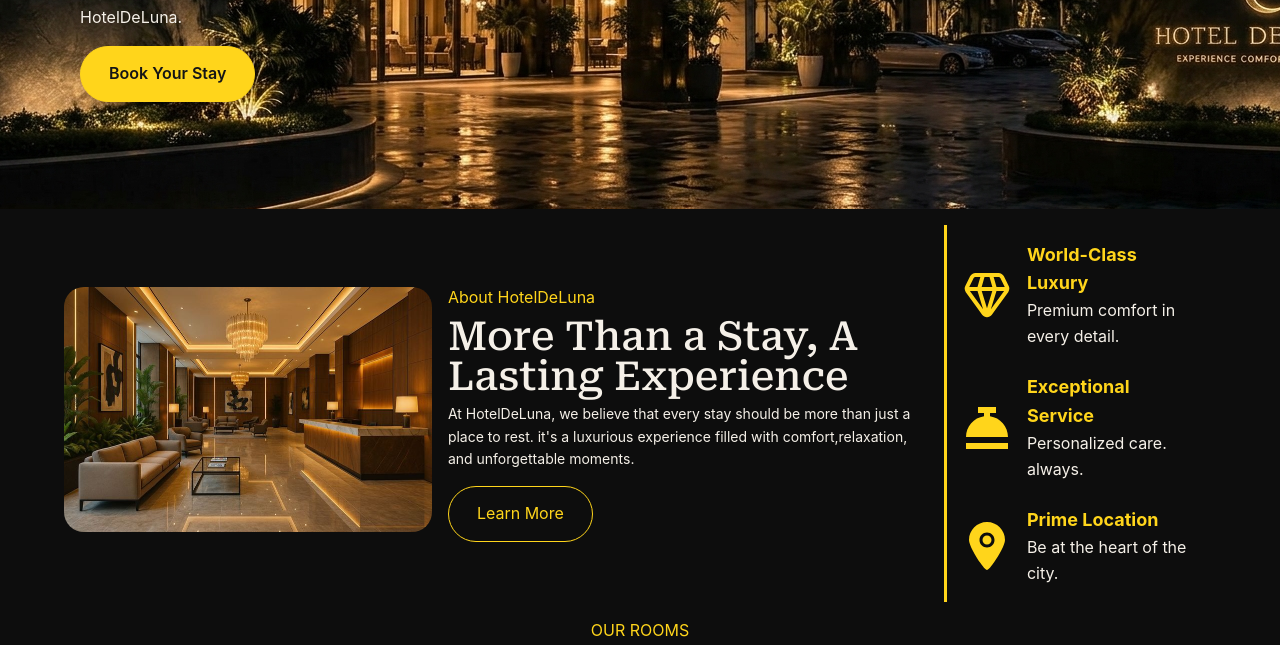
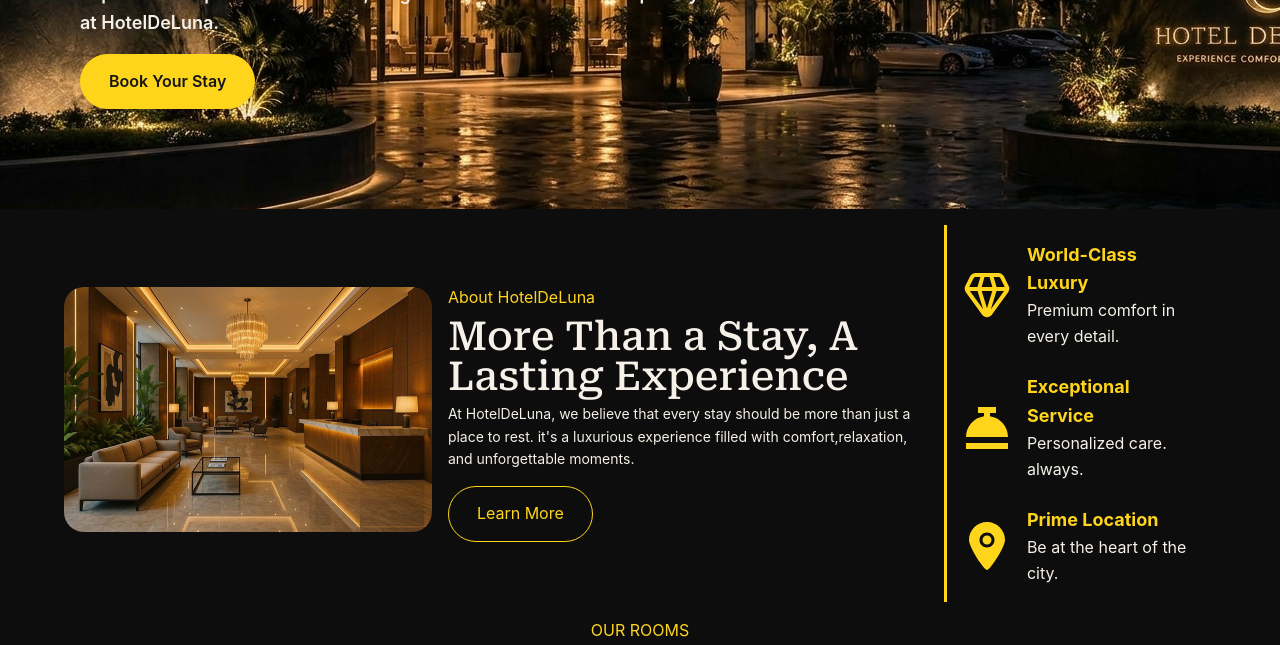
Before and after one commit to TSUJIN-n/Luna, a plain HTML site: page index.html in a window 1280 px wide. Shown: the part 455-1100 px from the top of the page. Drawn offline with Linux system fonts and the light colour scheme.

Commit message:
Update hero description styles for improved typography

```diff
--- a/css/page/home.css
+++ b/css/page/home.css
@@ -30,7 +30,10 @@
 }
 
 .heroDescription{
-  font-size: var(--text-base);
+  font-size: var(--text-md);
+  font-family: var(--font-body);
+  font-weight: var(--weight-semibold);
+  margin-top: 0.5rem;
 }
 
 /*========== main Content ==========  */
```
